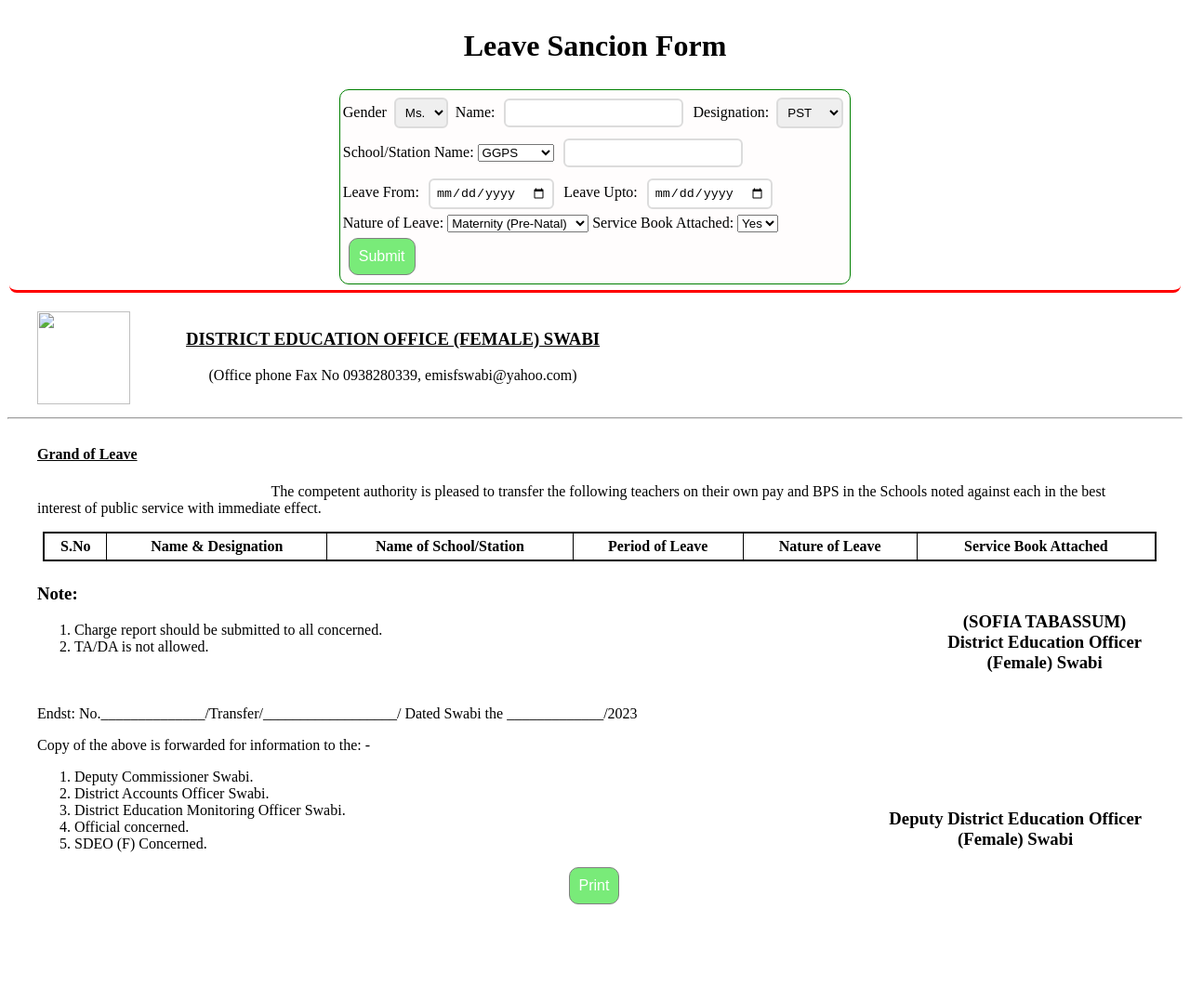
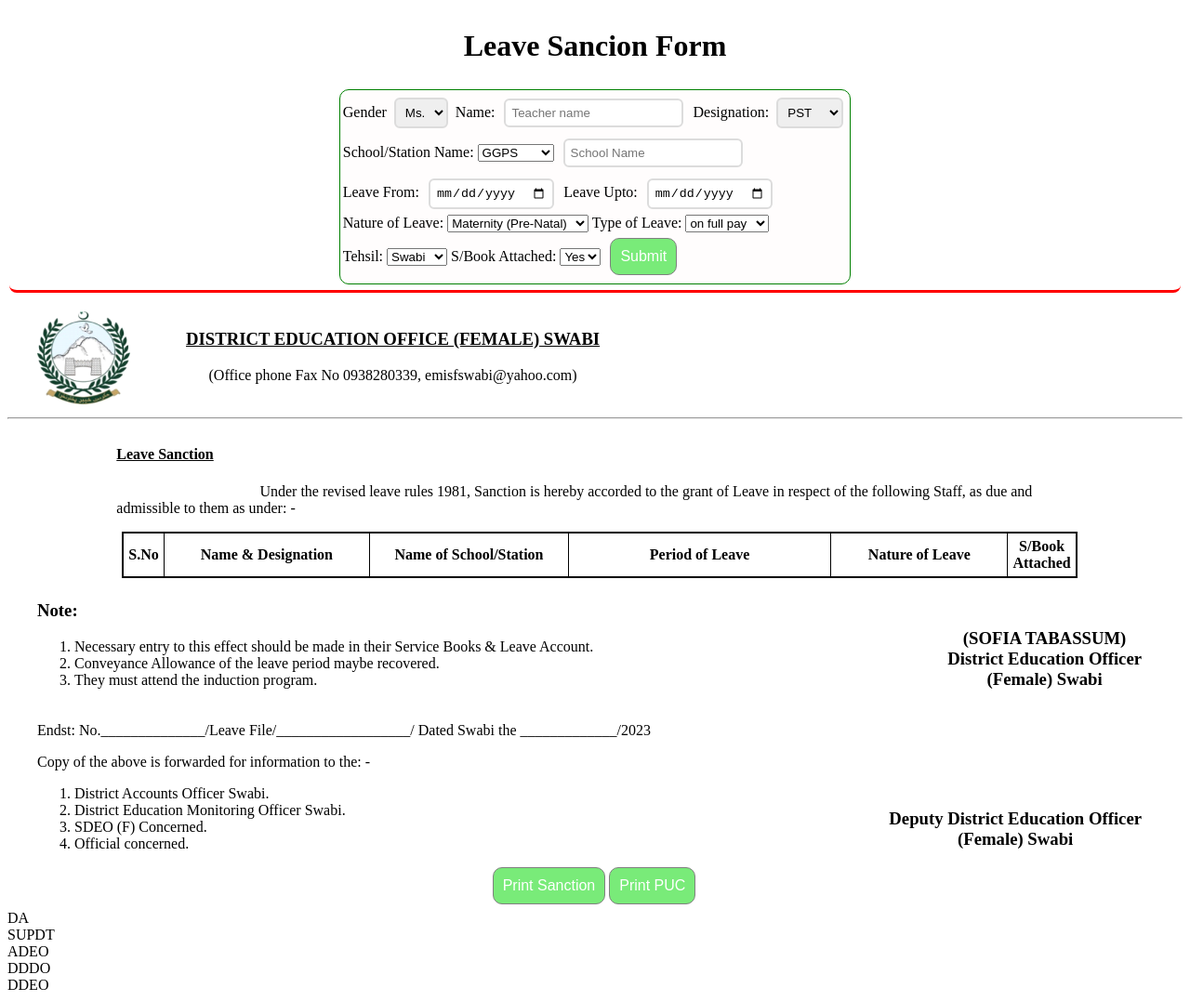
Before and after one commit to farhanmaneri/primaryLeaveApp, a plain HTML site: page index.html in a window 1280 px wide. Shown: the whole page at 93% size. Before the commit the page ends 987 px from the top, so only its background shows below. Drawn offline with Linux system fonts and the light colour scheme.

Commit message:
upt to puc div work done

```diff
--- a/app.js
+++ b/app.js
@@ -1,64 +1,87 @@
-
 const print = () => {
-
   window.print();
 };
+const printPuc = ()=>{
+  window.print()
+}
 
+document.getElementById("myForm").addEventListener("submit", function (event) {
+  event.preventDefault();
 
+  var gender = document.getElementById("gender").value;
+  var name = document.getElementById("name").value;
+  var words = name.split(" ");
+  var capitalized = words.map(function (word) {
+    return word.charAt(0).toUpperCase() + word.slice(1);
+  });
+  var capitalizedName = capitalized.join(" ");
 
-    document.getElementById('myForm').addEventListener('submit', function(event) {
-  event.preventDefault()
+  var designation = document.getElementById("designation").value;
+  var school = document.getElementById("school").value;
+  var schoolInput = document.getElementById("schoolInput").value;
+  var words = schoolInput.split(" ");
+  var capitalized = words.map(function (word) {
+    return word.charAt(0).toUpperCase() + word.slice(1);
+  });
+  var capitalizedSchool = capitalized.join(" ");
 
-      var gender = document.getElementById('gender').value;
-      var name = document.getElementById('name').value.toUpperCase();
-      var designation = document.getElementById('designation').value;
-      var school = document.getElementById('school').value;
-      var schoolInput = document.getElementById('schoolInput').value.toUpperCase();
-      var leaveNature = document.getElementById('leaveNature').value;
-      var service_book = document.getElementById('service_book').value;
-       // var new_station = document.getElementById('new_station').value;
+  var leaveNature = document.getElementById("leaveNature").value;
+  var service_book = document.getElementById("service_book").value;
+  var teshil = document.getElementById("tehsil").value;
+  var leaveType = document.getElementById("leaveType").value;
 
-     var dateFrom = document.getElementById('dateFrom').value;
-     var dateUpto = document.getElementById('dateUpto').value;
+  // document.getElementById('leaveTypeSpan').textContent = leaveNature;
 
-     partsdateFrom = dateFrom.split('-');
+  var dateFrom = document.getElementById("dateFrom").value;
+  var dateUpto = document.getElementById("dateUpto").value;
+
+  partsdateFrom = dateFrom.split("-");
   var year = partsdateFrom[0];
   var month = partsdateFrom[1];
   var day = partsdateFrom[2];
-     var formatLeaveFrom = day + "/" + month + "/" + year
-     partsLeaveUpto = dateUpto.split('-');
+  var formatLeaveFrom = day + "/" + month + "/" + year;
+  partsLeaveUpto = dateUpto.split("-");
   var years = partsLeaveUpto[0];
   var months = partsLeaveUpto[1];
   var days = partsLeaveUpto[2];
-     var formatLeaveUpto = days + "/" + months + "/" + years
+  var formatLeaveUpto = days + "/" + months + "/" + years;
   // for culculation of days
   const date1 = new Date(dateFrom);
   const date2 = new Date(dateUpto);
   const diffTime = Math.abs(date2 - date1);
   const diffDays = Math.ceil(diffTime / (1000 * 60 * 60 * 24));
 
-
-      var table = document.getElementById('dataTable').getElementsByTagName('tbody')[0];
+  var table = document
+    .getElementById("dataTable")
+    .getElementsByTagName("tbody")[0];
   var rowIndex = table.rows.length + 1; // Get the new rowIndex
   var newRow = table.insertRow();
 
-
-
-
-      var serialCell = newRow.insertCell(0)
+  var serialCell = newRow.insertCell(0);
   var nameCell = newRow.insertCell(1);
   var schoolCell = newRow.insertCell(2);
   var LeavePeriodCell = newRow.insertCell(3);
   var leaveNatureCell = newRow.insertCell(4);
   var service_bookCell = newRow.insertCell(5);
 
-      serialCell.innerHTML = rowIndex
-      nameCell.innerHTML = gender +" "+name  +","+" "+ designation
-      schoolCell.innerHTML = school +" "+ schoolInput;
-      LeavePeriodCell.innerHTML = formatLeaveFrom +" "+"to"+" "+formatLeaveUpto +" "+"(" + diffDays +" "+"Days)";
+  serialCell.innerHTML = rowIndex;
+  nameCell.innerHTML = gender + " " + capitalizedName + "," + " " + designation;
+  schoolCell.innerHTML = school + " " + capitalizedSchool + " <br>" + teshil;
+  LeavePeriodCell.innerHTML =
+    formatLeaveFrom +
+    " " +
+    "to" +
+    " " +
+    formatLeaveUpto +
+    " <br>" +
+    "(" +
+    diffDays +
+    " " +
+    "Days)" +
+    " " +
+    leaveType;
   leaveNatureCell.innerHTML = leaveNature;
   service_bookCell.innerHTML = service_book;
 
-      document.getElementById('myForm').reset();
-
+  document.getElementById("myForm").reset();
 });
--- a/index.html
+++ b/index.html
@@ -17,7 +17,7 @@
       <option value="Mr.">Mr.</option>
      </select>
         <label for="name">Name:</label>
-        <input type="text" id="name" required name="name">
+        <input type="text" id="name" placeholder="Teacher name" required name="name">
         <!-- Designation -->
         <label for="designation">Designation:</label>
         <select id="designation" name="designation"  form="Mr_Ms">
@@ -26,11 +26,7 @@
       <option value="SPST">SPST</option>
     </select><br>
 
-
-
     <label for="school">School/Station Name:</label>
-
-    <!-- New Station selection -->
     <select id="school" name="school"  form="school">
       <option value="GGPS">GGPS</option>
       <option value="GGCMS">GGCMS</option>
@@ -39,7 +35,7 @@
       <option value="GGCMHS">GGCMHS</option>
     </select>
     <!-- New Station selection input field -->
-    <input type="text" id="schoolInput" required name="schoolInput"><br/>
+    <input type="text" id="schoolInput" placeholder="School Name" required name="schoolInput"><br/>
     <!-- leave from date  -->
     <label for="LeavePeriod">Leave From:</label>
     <input type="date" id="dateFrom" required name="dateFrom">
@@ -55,24 +51,42 @@
           <select id="leaveNature" name="leaveNature"  form="leaveNature">
             <option value="Maternity Leave (Pre-Natal)">Maternity (Pre-Natal)</option>
             <option value="Maternity Leave (Post-Natal)">Maternity (Post-Natal)</option>
-            <option value="Earned Leave">Earned Leave</option>
-            <option value="Marriage Leave">Marriage Leave</option>
-            <option value="Madical Leave">Medical Leave</option>
+            <option value="Earned Leave">Earned </option>
+            <option value="Marriage Leave">Marriage </option>
+            <option value="Madical Leave">Medical </option>
           </select>
+          <label for="leaveNature">Type of  Leave:</label>
+          <!-- type of leave  -->
+              <select id="leaveType" name="leaveType"  form="leaveType">
+                <option value="on full pay">on full pay</option>
+                <option value="without pay">without pay</option>
+                <option value="half pay">half pay</option>
+              </select>   <br>
+          <label for="tehsil">Tehsil:</label>
+          <!-- type of leave  -->
+              <select id="tehsil" name="tehsil"  form="tehsil">
+                <option value="(Tehsil Swabi)">Swabi</option>
+                <option value="(Tehsil Razzar)">Razzar</option>
+                <option value="(Tehsil Topi)">Topi</option>
+                <option value="(Tehsil Lahor)">Lahor</option>
+              </select>
 
     <!-- Remarks -->
-    <label for="service_book">Service Book Attached:</label>
+    <label for="service_book">S/Book Attached:</label>
     <select id="service_book" name="service_book"  form="leaveNature">
       <option value="Yes">Yes</option>
       <option value="No">No</option>
     </select>
 
-    <br/>
+
     <!-- submit Button -->
     <input type="submit" id="submitButton"  value="Submit">
   </form>
 </div>
 </div>
+
+<!-- leave sanction section  -->
+
 <div class="print_section" id="print_section">
   <div class="application_header">
    <div>
@@ -89,9 +103,11 @@
 
   <div>
     <div>
-      <h4><u>Grand of Leave</u></h4>
-      <p><span class="application_note">The competent authority is pleased to transfer the following teachers on their </span>
-     own pay and BPS in the Schools noted against each in the best interest of public service with immediate effect.</p>
+      <h4><u>Leave Sanction</u></h4>
+      <p><span class="application_note"></span> Under the revised leave rules 1981,
+        Sanction is hereby accorded to the grant of Leave
+        in respect of the following Staff,
+        as due and admissible to them as under: -</p>
     </div>
   <table id="dataTable">
     <thead>
@@ -101,7 +117,7 @@
         <th>Name of School/Station</th>
         <th>Period of Leave</th>
         <th>Nature of Leave</th>
-        <th>Service Book Attached</th>
+        <th>S/Book Attached</th>
       </tr>
     </thead>
     <tbody>
@@ -113,8 +129,9 @@
   <div class="noteMaindiv">
     <div class="noteDiv">
   <h3>Note:</h3>	<ol>
-    <li> Charge report should be submitted to all concerned.</li>
-    <li>TA/DA is not allowed. </li>
+   <li> Necessary entry to this effect should be made in their Service Books & Leave Account.</li>
+   <li> Conveyance Allowance of the leave period maybe recovered.</li>
+   <li> They must attend the induction program.</li>
   </ol>
 </div>
 
@@ -129,18 +146,17 @@
 </div>
 <div>
 
-  <p>Endst: No.______________/Transfer/__________________/       Dated Swabi the _____________/2023<br>
+  <p>Endst: No.______________/Leave File/__________________/       Dated Swabi the _____________/2023<br>
 </div>
 <div class="Endst_stamp">
 <div class="Endst">
 
     Copy of the above is forwarded for information to the: -<br></p>
   <ol>
-    <li>Deputy Commissioner Swabi.  </li>
     <li>District Accounts Officer Swabi.</li>
     <li>District Education Monitoring Officer Swabi.  </li>
+    <li id="sdeo">SDEO (F) Concerned.   </li>
     <li>Official concerned. </li>
-    <li id="sdeo">SDEO (F) Concerned.   </li>
     <li id="ph">Principle/Head Mistress Concerned.   </li>
   </ol>
 </div>
@@ -150,10 +166,20 @@
 </div>
 </div>
 </div>
-  <button id="myButton" onclick="print()" >Print</button>
+<div>
+  <button id="myButton" onclick="print()" >Print Sanction</button>
+    <button id="pucButton" onclick="printPuc()" >Print PUC</button>
+  </div>
 </div>
 </div>
-
+<!-- puc section  -->
+<div class="puc" id="puc">
+<div class="para">DA</div>
+<div class="para">SUPDT</div>
+<div class="para">ADEO </div>
+<div class="para">DDDO</div>
+<div class="para">DDEO</div>
+</div>
 
 
  </main>
--- a/styles.css
+++ b/styles.css
@@ -30,7 +30,7 @@
       flex-wrap: wrap;
   }
   @media print {
-      .Input_container, #myButton {
+      .Input_container, #myButton,#pucButton, .puc{
         display: none;
       }
     }
@@ -73,7 +73,7 @@
 
   }
   .application_note{
-    margin-left: 21%;
+    margin-left: 15%;
   }
 
   table {
@@ -86,7 +86,27 @@
     th, td {
       border: 1px solid black;
       padding: 5px;
-    }
+ }
+
+th:nth-child(2), td:nth-child(2) {
+  width: 23%; /* Define the width for the 2nd column */
+}
+
+th:nth-child(3), td:nth-child(3) {
+  width: 22%; /* Define the width for the 3rd column */
+}
+th:nth-child(4), td:nth-child(4) {
+  width: 30%; /* Define the width for the 3rd column */
+
+}
+th:nth-child(5), td:nth-child(5) {
+  width: 20%; /* Define the width for the 3rd column */
+
+}
+th:nth-child(6), td:nth-child(6) {
+  width: 5%; /* Define the width for the 3rd column */
+
+}
     .noteMaindiv{
       display: flex;
       width: auto;
@@ -138,7 +158,7 @@
     height: 100px;
     /* margin: 10px 25px 5px 0px; */
   }
-  #submitButton, #myButton {
+  #submitButton, #myButton ,#pucButton{
     background-color: rgb(121, 235, 121);
     color: white;
     font-size: medium;
```
Also changed, not shown: public/logo.png (added). Lines whose indentation alone changed are shown as unchanged.
